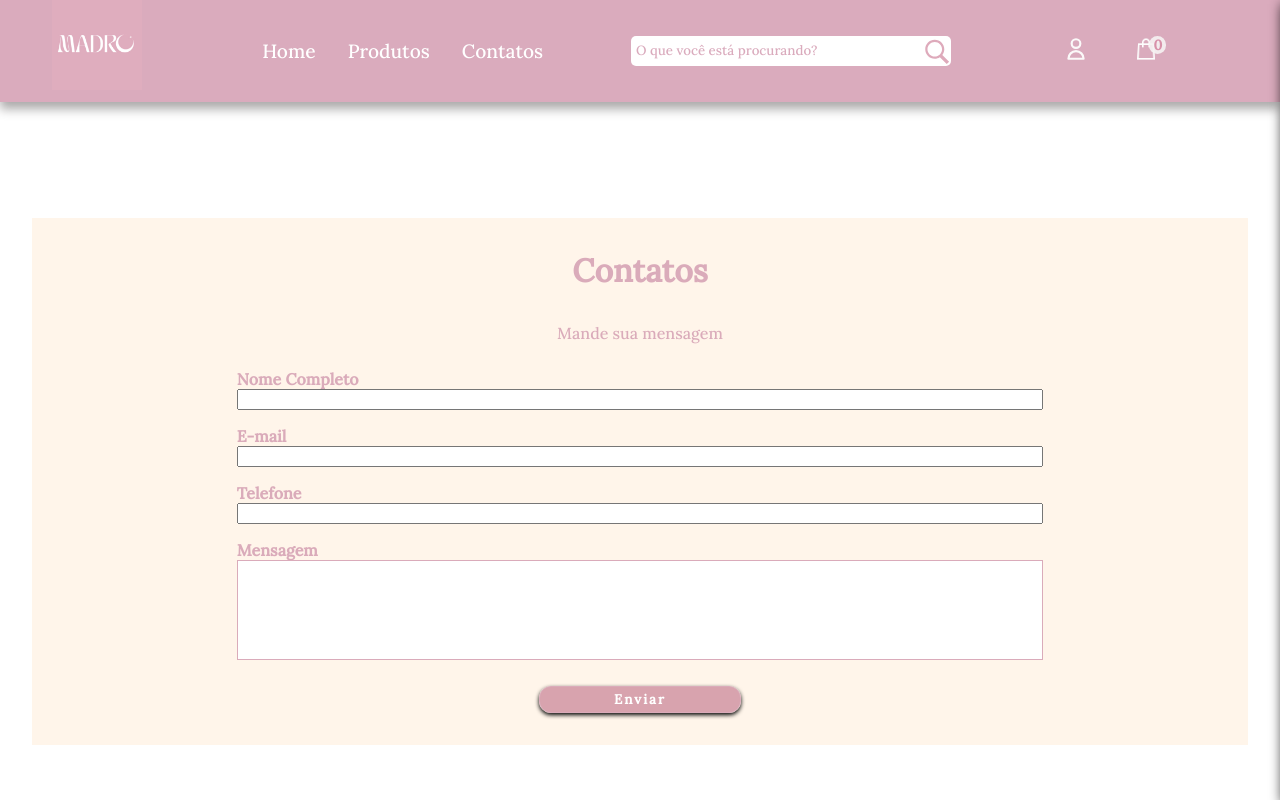
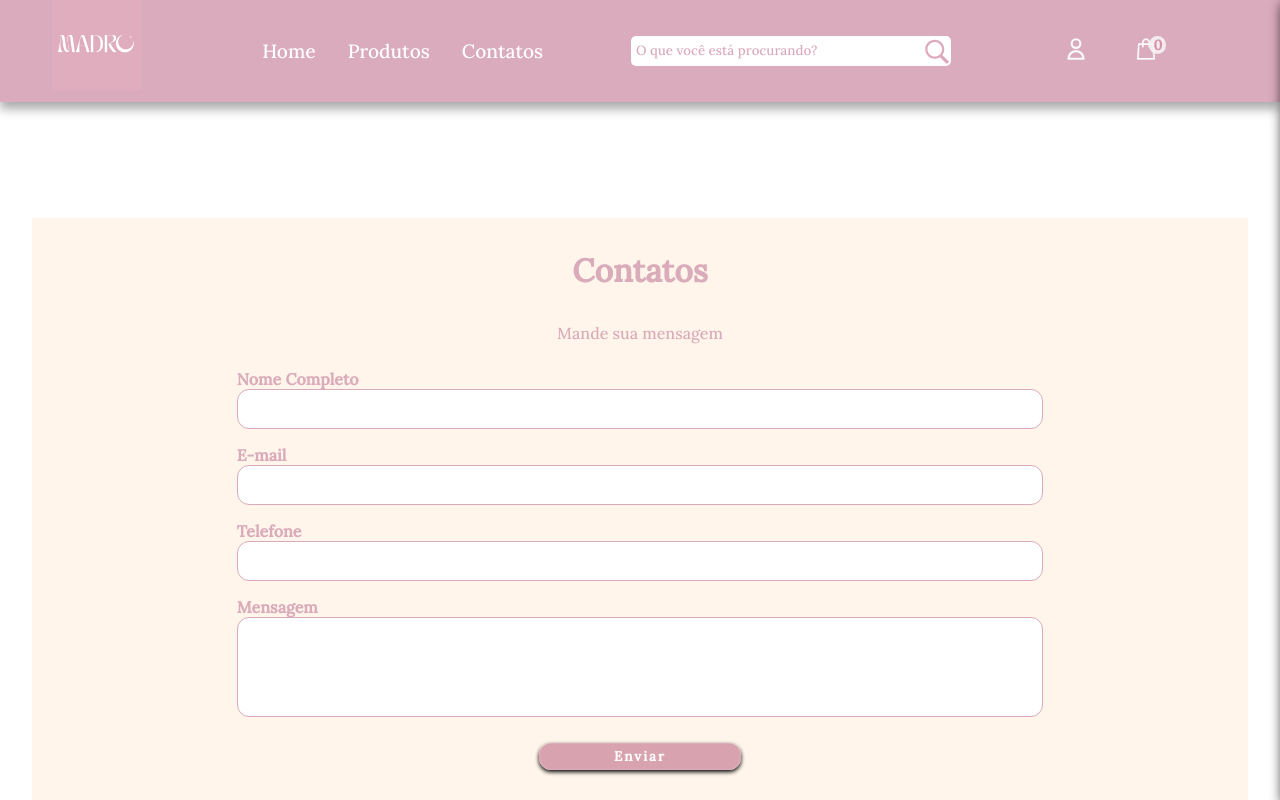
Before and after one commit to RodriGo-0990/Madro-Store, a React (Vite) app: page /Madro-Store/contatos in a window 1280 px wide. Shown: the top 800 px of the page. Built offline with nearby package versions, Linux system fonts and the light colour scheme.

Commit message:
serviço de contato com a loja

```diff
--- /dev/null
+++ b/src/api/mailTo.js
@@ -0,0 +1,24 @@
+export default function sendMailTo(values) {
+
+    const backendEndpoint = 'https://expressjs-madro.up.railway.app/mailTo';
+   //local
+   //const backendEndpoint = 'http://localhost:3333/mailTo';
+   return new Promise((resolve, reject) => {
+       fetch(backendEndpoint, {
+           method: 'POST',
+           headers: {
+               'Content-Type': 'application/json',
+           },
+           body: JSON.stringify(values),
+       })
+           .then((response) => response.json())
+           .then((data) => {
+               resolve(data)
+           }
+           )
+           .catch((e) => {
+               reject(e);
+           })
+   }
+   )
+}
--- a/src/css/formulario.css
+++ b/src/css/formulario.css
@@ -59,8 +59,16 @@ input:hover {
     border: 2px solid;
 }
 
-textarea {
+.textarea {
     border: 1px solid #daabba;
+    outline: 0;
+    padding: 4px;
+    color: grey;
+    height: 100px;
+    resize: none;
+}
+.error-textarea{
+    border: 2px solid red;
     outline: 0;
     padding: 4px;
     color: grey;
--- a/src/pages/contatos.jsx
+++ b/src/pages/contatos.jsx
@@ -1,13 +1,45 @@
 import '../css/formulario.css'
 import { useSelector } from "react-redux";
+import { useState } from 'react';
+import { Formik, Form, Field, ErrorMessage } from 'formik';
+import * as Yup from 'yup';
+
 import Overlay from '../components/overlay'
 import Header from "../components/header"
 import Footer from '../components/footer'
 import Void from '../components/void'
 import Siganos from '../components/siganos'
+import Loading from '../components/loading';
+import sendMailTo from '../api/mailTo';
+
+
 export default function Contatos() {
-    //===pega o estado do carrinho===//
+    //===variaveis de estado===//
     const { activeState } = useSelector(({ cartReducer }) => cartReducer);
+    const [isLoading, setLoading] = useState(false);
+
+    //validação de formulário
+    const validationSchema = Yup.object().shape({
+        nome: Yup.string().required('Campo obrigatório*'),
+        email: Yup.string().email('*E-mail inválido*').required('Campo obrigatório*'),
+        telefone: Yup.string().required('Campo obrigatório*'),
+        mensagem: Yup.string().required('Campo obrigatório*')
+    });
+    //======================//
+
+    //requisição============//
+    const handleSubmit = async (values) => {
+        try {
+            setLoading(true)
+            const response = await sendMailTo(values)
+            window.alert(response.message)
+        } catch (e) {
+            console.log(e)
+        } finally {
+            setLoading(false)
+        }
+    }
+    //======================//
     return (
         <>
             <Overlay isOpen={activeState} />
@@ -16,17 +48,38 @@ export default function Contatos() {
             <div className="wrapper-contact">
                 <h1>Contatos</h1>
                 <p className='subtitle'>Mande sua mensagem</p>
-                <form className="wrapper-form">
-                    <label>Nome Completo</label>
-                    <input type='text' />
-                    <label>E-mail</label>
-                    <input type='text' />
-                    <label>Telefone</label>
-                    <input type='text' />
-                    <label>Mensagem</label>
-                    <textarea type='textarea' />
-                    <button disabled className='submit'>Enviar</button>
-                </form>
+                <Formik
+                    initialValues={{
+                        nome: '',
+                        email: '',
+                        telefone: '',
+                        mensagem: '',
+                    }}
+                    validationSchema={validationSchema}
+                    onSubmit={handleSubmit}
+                >
+                    {({ errors, touched }) => (
+                        <Form className="wrapper-form">
+                            <label>Nome Completo</label>
+                            <Field type='text' name='nome' className={`field ${errors.nome && touched.nome ? 'input-invalido' : 'field'}`} />
+                            <ErrorMessage name="nome" component="div" className='error-message' />
+                            <label>E-mail</label>
+                            <Field type='text' name='email' className={`field ${errors.email && touched.email ? 'input-invalido' : 'field'}`} />
+                            <ErrorMessage name="email" component="div" className='error-message' />
+                            <label>Telefone</label>
+                            <Field type='text' name='telefone' className={`field ${errors.telefone && touched.telefone ? 'input-invalido' : 'field'}`} />
+                            <ErrorMessage name="telefone" component="div" className='error-message' />
+                            <label>Mensagem</label>
+                            <Field as='textarea' type='textarea' name='mensagem' className={`field ${errors.mensagem && touched.mensagem ? 'error-textarea' : 'textarea'}`} />
+                            <ErrorMessage name="mensagem" component="div" className='error-message' />
+                            {isLoading ?
+                                <Loading /> :
+                                <button type="submit" className='submit'>Enviar</button>
+                            }
+
+                        </Form>
+                    )}
+                </Formik>
             </div>
             <Void />
             <Siganos />
--- a/src/pages/register/login.jsx
+++ b/src/pages/register/login.jsx
@@ -13,27 +13,30 @@ import logUser from '../../api/log';
 
 const Login = () => {
     const { activeState } = useSelector(({ cartReducer }) => cartReducer);
-    const [isLoading, setLoading] = useState(false);
+    const [isLoading, setLoading] = useState(true);
     const [responseMessage, setResponseMessage] = useState(null);
     const [responseStatus, setResponseStatus] = useState(null)
+
+    //validação de formulário
     const validationSchema = Yup.object().shape({
         email: Yup.string().email('*E-mail inválido*').required('Campo obrigatório*'),
         senha: Yup.string().required('Campo obrigatório*'),
     });
+    //======================//
 
     const handleSubmit = async (values) => {
         try {
             setLoading(true);
             const response = await logUser(values);
-                if(response.status == 200){
-                    window.alert("logado!")
-                }else{
-                    setResponseStatus(response.status)
-                    setResponseMessage(response.msg);
-                }
+            if (response.status == 200) {
+                window.alert("logado!")
+            } else {
+                setResponseStatus(response.status)
+                setResponseMessage(response.msg);
+            }
 
         } catch (e) {
-            setResponseMessage('Erro na requisição. Tente novamente.'); // ou outra mensagem de erro padrão
+            setResponseMessage('Erro na requisição. Tente novamente.');
         } finally {
             setLoading(false);
         }
```
Also changed, not shown: 5 other files (tests, documents, lock files or other folders).
